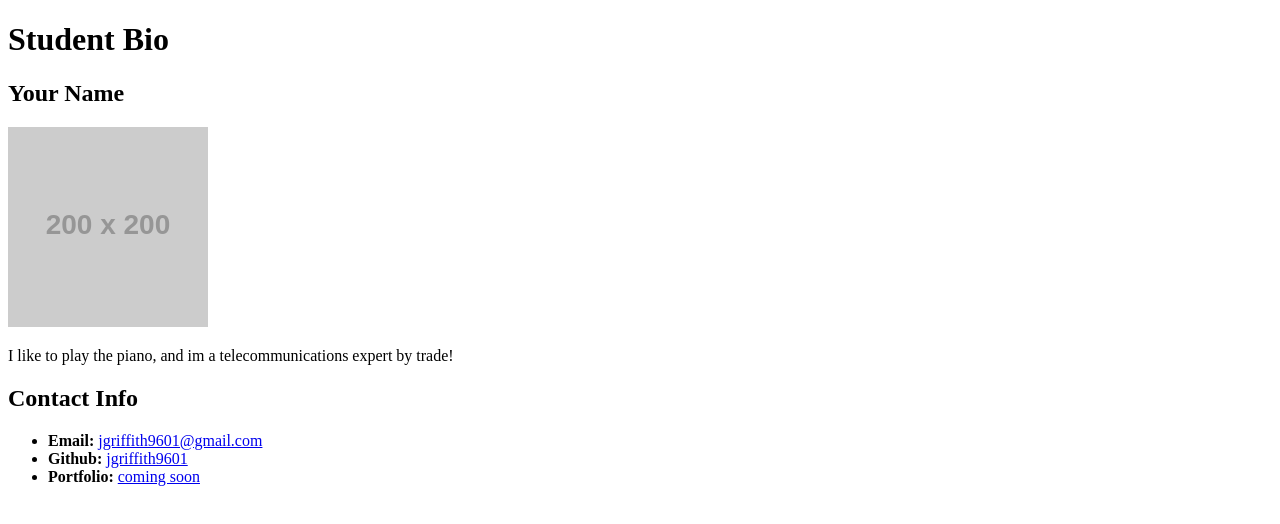
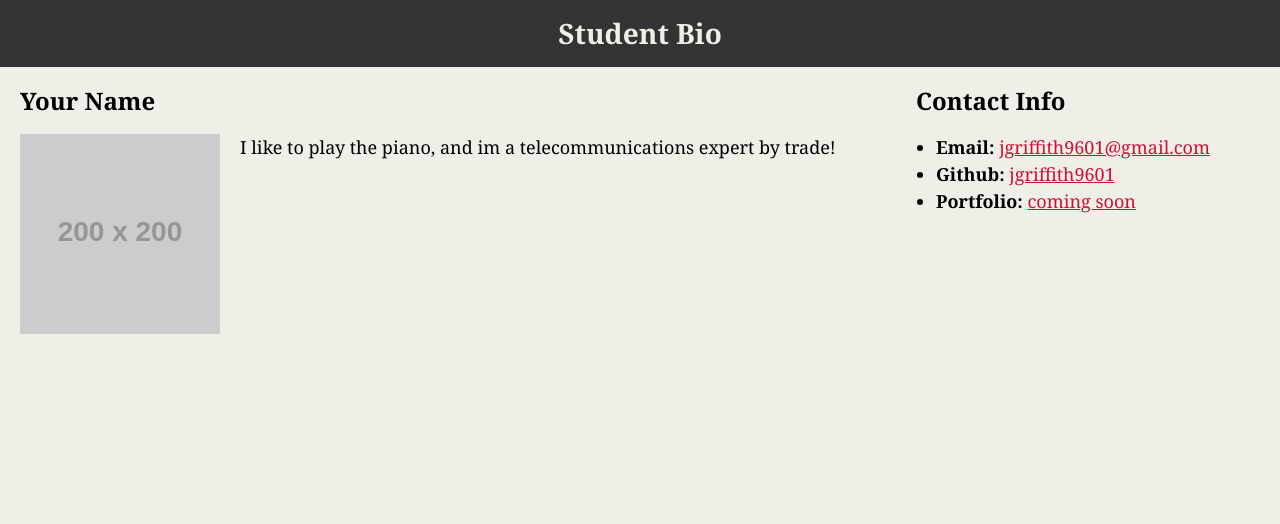
Before and after one commit to Jgriffith9601/day-2, a plain HTML site: page index.html in a window 1280 px wide. Drawn offline with Linux system fonts and the light colour scheme; placeholder pictures from the web are drawn by us.

Commit message:
updated files with new bio Test

```diff
--- a/index.html
+++ b/index.html
@@ -4,6 +4,7 @@
 <html lang="en-us">
 
 <head>
+   <link rel="stylesheet" type="text/css" href="style.css">
   <meta charset="UTF-8">
   <title>Activity 1: Basic HTML Bio</title>
 </head>
@@ -13,25 +14,28 @@
   <!-- Site Header -->
   <header>
     <!-- h1: The most important headline -->
-    <h1>Student Bio</h1>
+    <div class="container">
+     <h1>Student Bio</h1>
+
+     </div>
   </header>
 
   <div>
 
     <!-- Section 1: Bio -->
-    <section>
+    <section id="main-bio">
       <!-- h2: Tier-2 Headline (Not as important as the h1 header, but more than one allowed). -->
       <h2>Your Name</h2>
 
       <!-- Image with link -->
-      <img src="https://placehold.it/200x200" alt="James">
+      <img id="bio-image" src="https://placehold.it/200x200" alt="James">
 
       <!-- Paragraph with embedded link -->
       <p>I like to play the piano, and im a telecommunications expert by trade!</p>
     </section>
 
     <!-- Section 2: Contact Info -->
-    <section>
+    <section id="contact-info">
 
       <!-- h2: Tier-2 Headline -->
       <h2>Contact Info</h2>
--- a/style.css
+++ b/style.css
@@ -0,0 +1,52 @@
+body {
+	background-color: #efeee7;
+	margin: 0;
+	padding: 0;
+	font-family: "Georgia", "Times New Roman",
+		Times, Serif;
+		font-size: 18px;
+		line-height: 150%;
+}
+
+h1 {
+	color: #efeee7;
+	background-color: #333333;
+	margin: 0;
+	text-align: center;
+	padding-top: 20px;
+	padding-bottom: 20px;
+	font-size: 28px;
+}
+
+h2 {
+	font-size: 24px;
+	margin-left: 20px;
+}
+a {
+	color: #d21034;
+}
+.container {
+	width: 100%;
+	margin: 0 auto;
+
+}
+
+#main-bio,
+#contact-info,
+#bio-image {
+	float: left;
+}
+
+#main-bio {
+	width: 70%;
+}
+#contact-info {
+	width: 30%;
+}
+
+#bio-image {
+	margin-left: 20px;
+	margin-right: 20px;
+	width: 200px;
+	height: 200px;
+}
```
